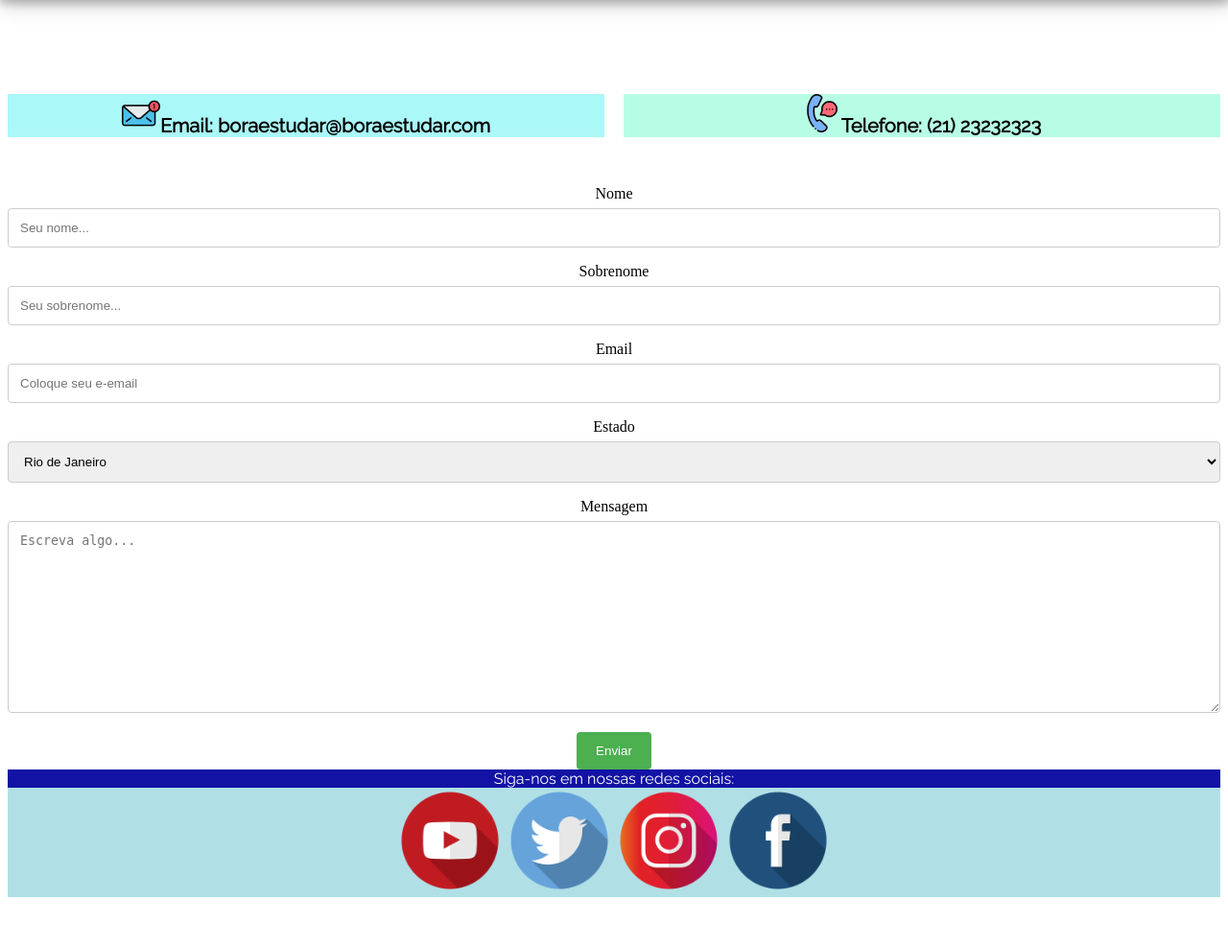
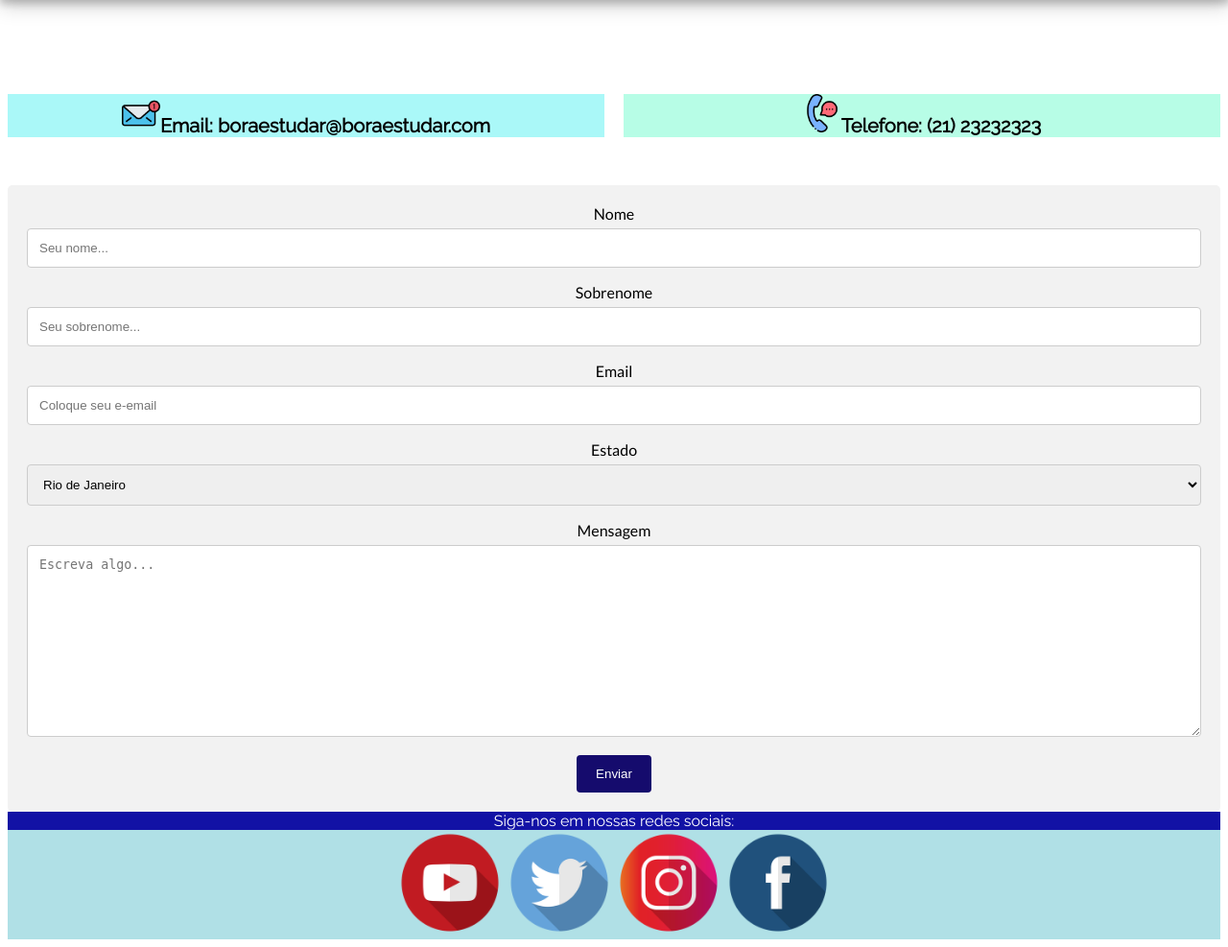
Before and after one commit to luc0liv/Projeto_DoaTech, a PHP site: page /faleconosco.html in a window 1280 px wide. Shown: the part 102-1089 px from the top of the page at 96% size. Before the commit the page ends 1037 px from the top, so only its background shows below. Run offline with PHP 8.4, Linux system fonts and the light colour scheme.

Commit message:
Alteração background de botão

```diff
--- a/assets/style/estilo.css
+++ b/assets/style/estilo.css
@@ -1,10 +1,11 @@
-
-
 body {
     background-color: white;
     text-align: center;
 }
+
+
 /*menu*/
+
 .menu {
     display: grid;
     grid-template-columns: 0.5fr 1fr 1fr 1fr 1fr;
@@ -35,11 +36,11 @@
     border-radius: 5px;
 }
 
-    .menu  a.link:hover {
+.menu a.link:hover {
     transition: 0.5s;
     background-color: rgba(000, 000, 88, 0.8);
     font-size: 20px;
-        padding:10px;
+    padding: 10px;
 }
 
 .logo {
@@ -108,15 +109,15 @@
     width: 100%;
 }
 
+.cadastro {
+    height: 800px;
+}
+
+.comoFunciona {
+    height: 800px;
+}
 
 
-    .cadastro{
-        height:800px;
-    }
-
-    .comoFunciona{
-        height:800px;
-    }
 /*Contatos*/
 
 .contatos {
@@ -142,6 +143,7 @@
     background-color: rgb(183, 253, 230);
 }
 
+
 /*rodapé*/
 
 #follow {
@@ -162,18 +164,22 @@
     width: 140px;
 }
 
-    .parceiros{
+.parceiros {
     background-color: blue;
     font-family: raleway;
     color: white;
+}
 
-    }
 
 /*fim do rodapé*/
 
+
 /*form da pag fale conosco*/
 
-input[type=text],input[type=email], select, textarea {
+input[type=text],
+input[type=email],
+select,
+textarea {
     width: 100%;
     padding: 12px;
     border: 1px solid #ccc;
@@ -185,7 +191,7 @@ input[type=text],input[type=email], select, textarea {
 }
 
 input[type=submit] {
-  background-color: #4CAF50;
+    background-color: #150b6d;
     color: white;
     padding: 12px 20px;
     border: none;
@@ -194,11 +200,12 @@ input[type=submit] {
 }
 
 input[type=submit]:hover {
-  background-color: #45a049;
+    background-color: #4ed2e9;
 }
 
-.container {
+.mensagemContato {
     border-radius: 5px;
     background-color: #f2f2f2;
     padding: 20px;
+    font-family: "Lato";
 }
```
Lines whose indentation alone changed are shown as unchanged.
